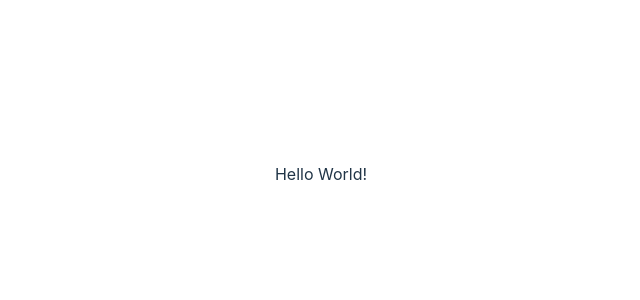
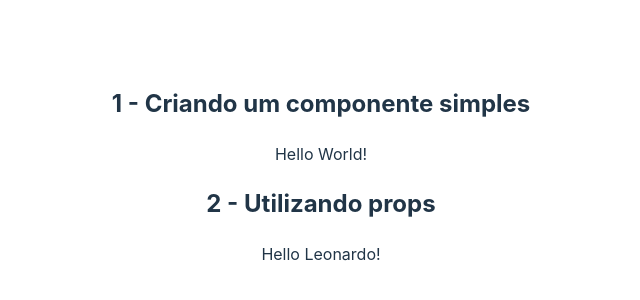
Before and after one commit to leojosants/udemy_desafios_de_reactjs_entrevistas_e_testes_tecnicos_secao_02, a React (Vite) app in the folder componentes_e_props/: page / in a window 1280 px wide. Shown: the part 226-526 px from the top of the page, without its empty margins (319-959 px from the left). Built offline with nearby package versions, Linux system fonts and the light colour scheme.

Commit message:
class 13 - exercise 2: using props solution

```diff
--- a/componentes_e_props/src/App.jsx
+++ b/componentes_e_props/src/App.jsx
@@ -1,10 +1,17 @@
 import './App.css'
+import HelloName from './components/HelloName';
 import HelloWorld from './components/HelloWorld';
 
 function App() {
   return (
     <>
+      <h2>1 - Criando um componente simples</h2>
+
       <HelloWorld />
+
+      <h2>2 - Utilizando props</h2>
+
+      <HelloName name={'Leonardo'} />
     </>
   );
 }
--- /dev/null
+++ b/componentes_e_props/src/components/HelloName.jsx
@@ -0,0 +1,8 @@
+// eslint-disable-next-line react/prop-types
+const HelloName = ({name}) => {
+    return (
+        <p>Hello {name}!</p>
+    );
+};
+
+export default HelloName;
```
Also changed, not shown: componentes_e_props/exercises/ex_02.txt (added).
